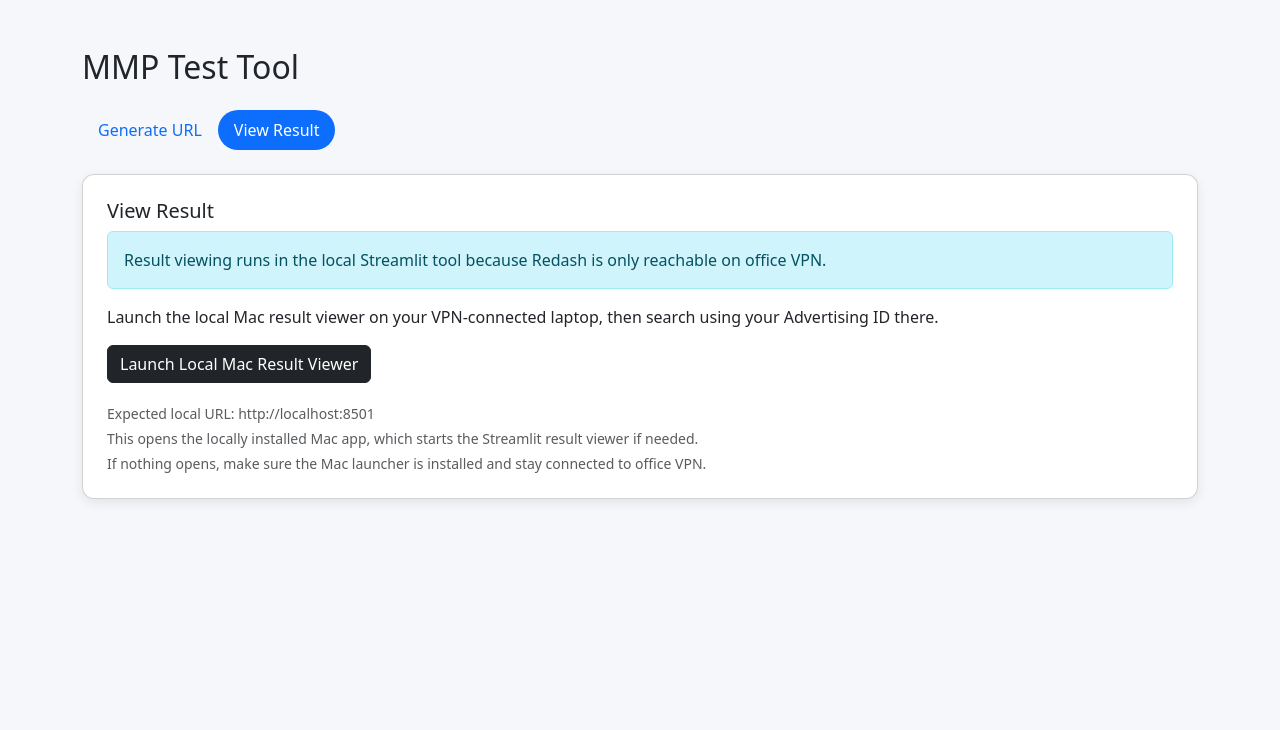
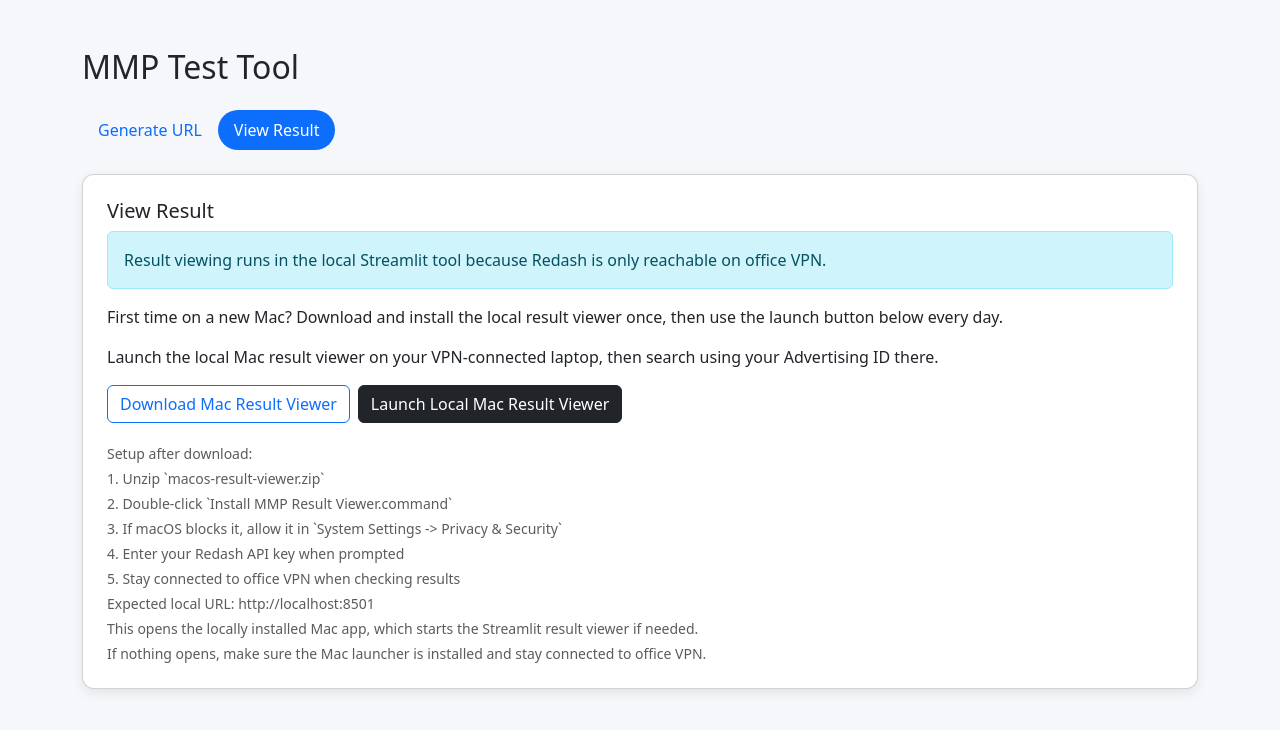
Before and after one commit to imranxnadeemnn/mmp-tool, a Flask app: page / in a window 1280 px wide, after a click on "View Result". Shown: the top 730 px of the page. Run offline with Flask 3, Linux system fonts and the light colour scheme; some libraries are stand-ins or nearby versions.

Commit message:
Add downloadable macOS viewer bundle to app

```diff
--- a/server.py
+++ b/server.py
@@ -1,5 +1,6 @@
-from flask import Flask, request, jsonify, render_template
+from flask import Flask, request, jsonify, render_template, send_from_directory
 import requests
+from pathlib import Path
 from macro_engine import apply_macros
 from qr import generate_qr
 from result_view import show_result
@@ -12,6 +13,7 @@ from config import (
 )
 
 app = Flask(__name__)
+BASE_DIR = Path(__file__).resolve().parent
 
 
 @app.route("/")
@@ -150,5 +152,11 @@ def debug_proxy():
     return jsonify(payload), (200 if response.ok else 502)
 
 
+@app.route("/downloads/macos-result-viewer.zip", methods=["GET"])
+def download_macos_result_viewer():
+    downloads_dir = BASE_DIR / "distribution"
+    return send_from_directory(downloads_dir, "macos-result-viewer.zip", as_attachment=True)
+
+
 if __name__ == "__main__":
     app.run(host="0.0.0.0", port=10000)
--- a/templates/index.html
+++ b/templates/index.html
@@ -82,17 +82,43 @@
                 </div>
 
                 <p class="mb-3">
+                    First time on a new Mac? Download and install the local result
+                    viewer once, then use the launch button below every day.
+                </p>
+
+                <p class="mb-3">
                     Launch the local Mac result viewer on your VPN-connected laptop,
                     then search using your Advertising ID there.
                 </p>
 
                 <div class="d-flex gap-2 flex-wrap">
+                    <a class="btn btn-outline-primary" href="/downloads/macos-result-viewer.zip">
+                        Download Mac Result Viewer
+                    </a>
                     <button class="btn btn-dark" onclick="launchLocalResultViewer()">
                         Launch Local Mac Result Viewer
                     </button>
                 </div>
 
                 <div class="mt-3">
+                    <div class="form-text">
+                        Setup after download:
+                    </div>
+                    <div class="form-text">
+                        1. Unzip `macos-result-viewer.zip`
+                    </div>
+                    <div class="form-text">
+                        2. Double-click `Install MMP Result Viewer.command`
+                    </div>
+                    <div class="form-text">
+                        3. If macOS blocks it, allow it in `System Settings -> Privacy & Security`
+                    </div>
+                    <div class="form-text">
+                        4. Enter your Redash API key when prompted
+                    </div>
+                    <div class="form-text">
+                        5. Stay connected to office VPN when checking results
+                    </div>
                     <div class="form-text">
                         Expected local URL: <span id="resultViewerUrlText">{{ result_viewer_url }}</span>
                     </div>
```
Also changed, not shown: 1 other file.
